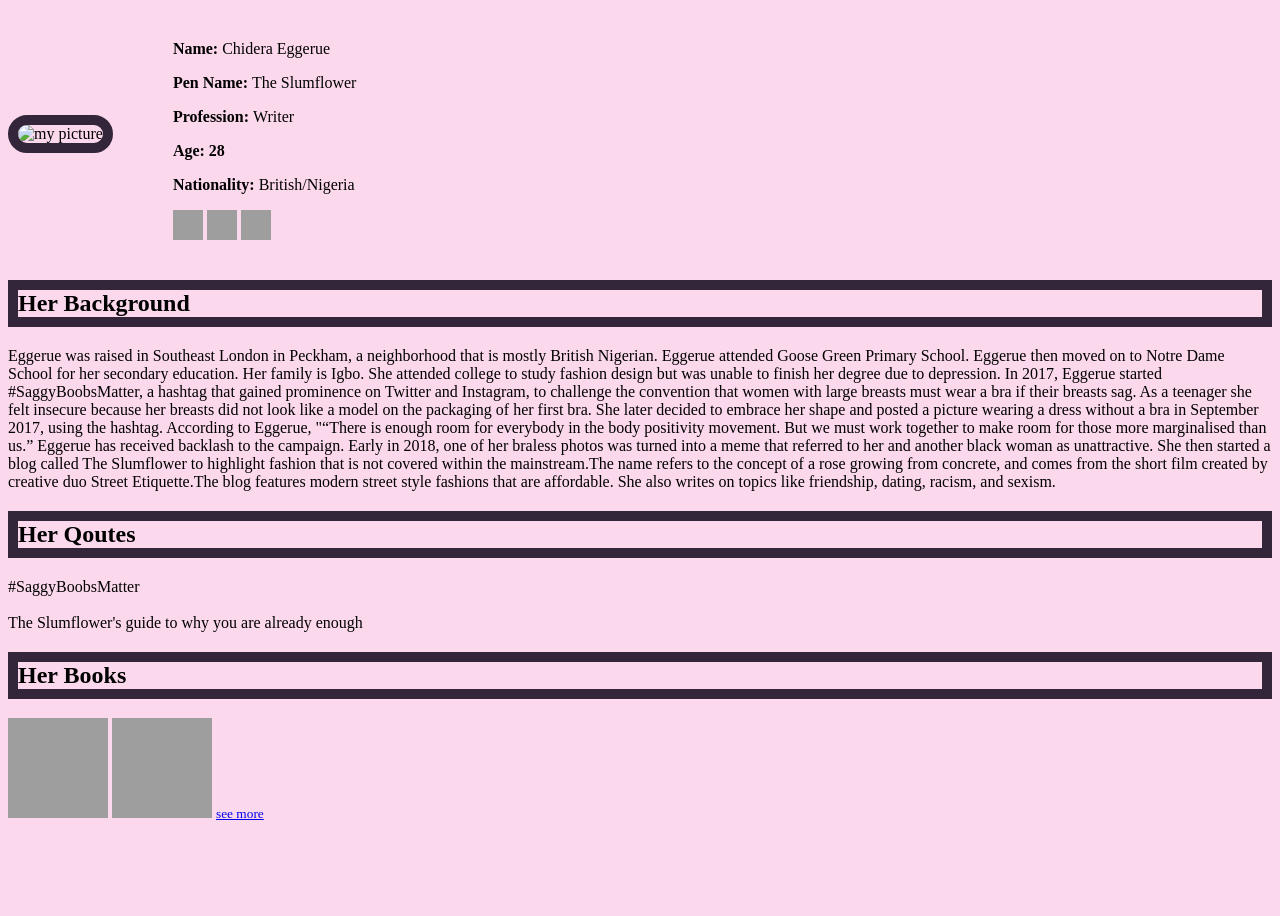
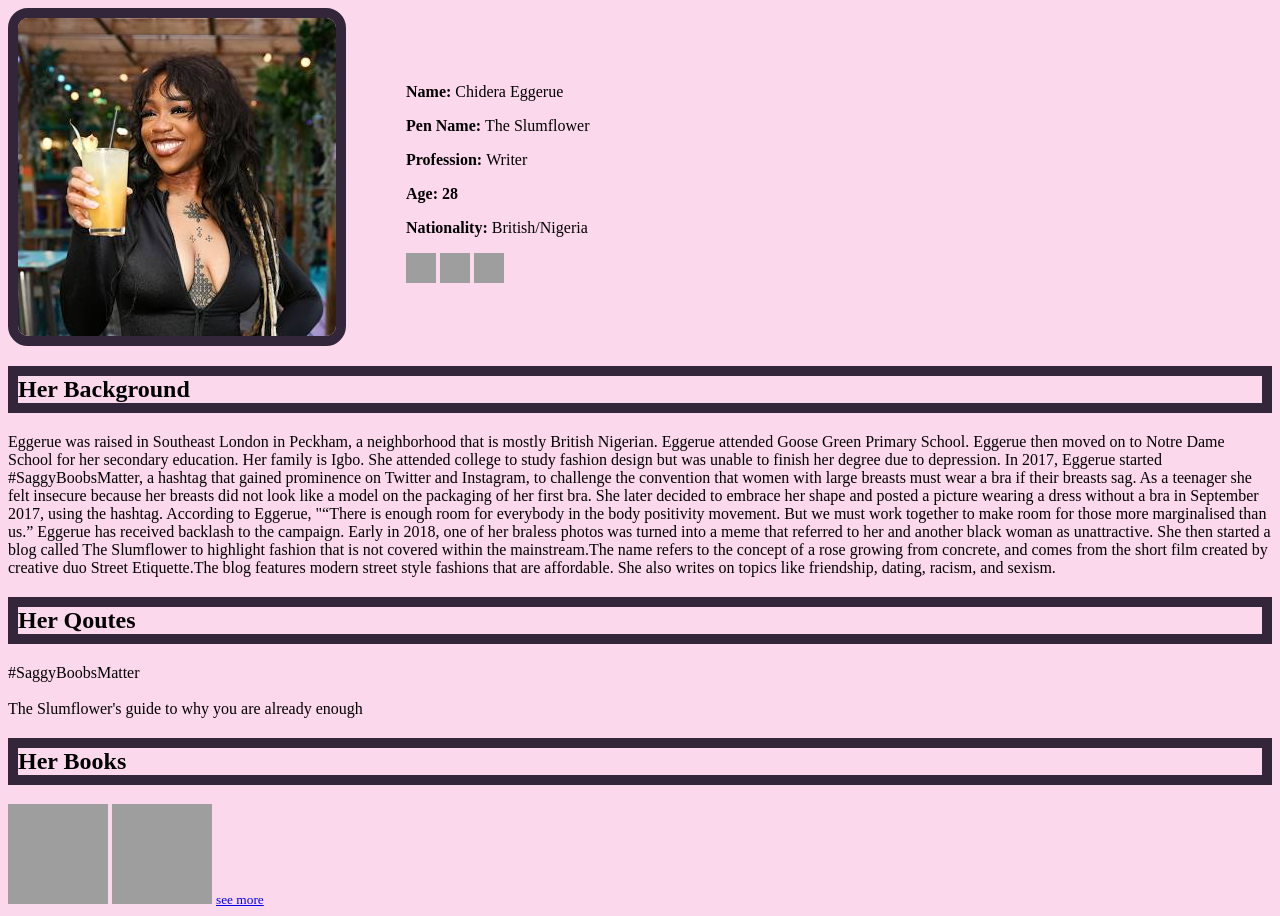
Before and after one commit to YewandeOyewole/Model_Tribute, a plain HTML site: page index.html in a window 1280 px wide. Before the commit the page ends 830 px from the top, so only its background shows below. Drawn offline with Linux system fonts and the light colour scheme; grey boxes are pictures that could not be loaded.

Commit message:
renamed download

```diff
--- a/index.html
+++ b/index.html
@@ -8,7 +8,7 @@
 <body style="background-color: rgb(252, 216, 237);">
     <section style="display: flex; gap: 20px; align-items: center;">
 
-        <img style="border-radius: 20px; border: 10px solid rgb(51, 38, 58);" src="download (1).jfif" alt="my picture">
+        <img style="border-radius: 20px; border: 10px solid rgb(51, 38, 58);" src="download.png" alt="my picture">
 
         <ul>
             <p><b>Name: </b>Chidera Eggerue</p>
@@ -50,11 +50,7 @@
 
         <small><a href="http://www.theslumflower.com/">see more</a></small>
 
-
-
     </nav>
-
-
 
 </body>
 </html>
```
Also changed, not shown: download.png (added).
